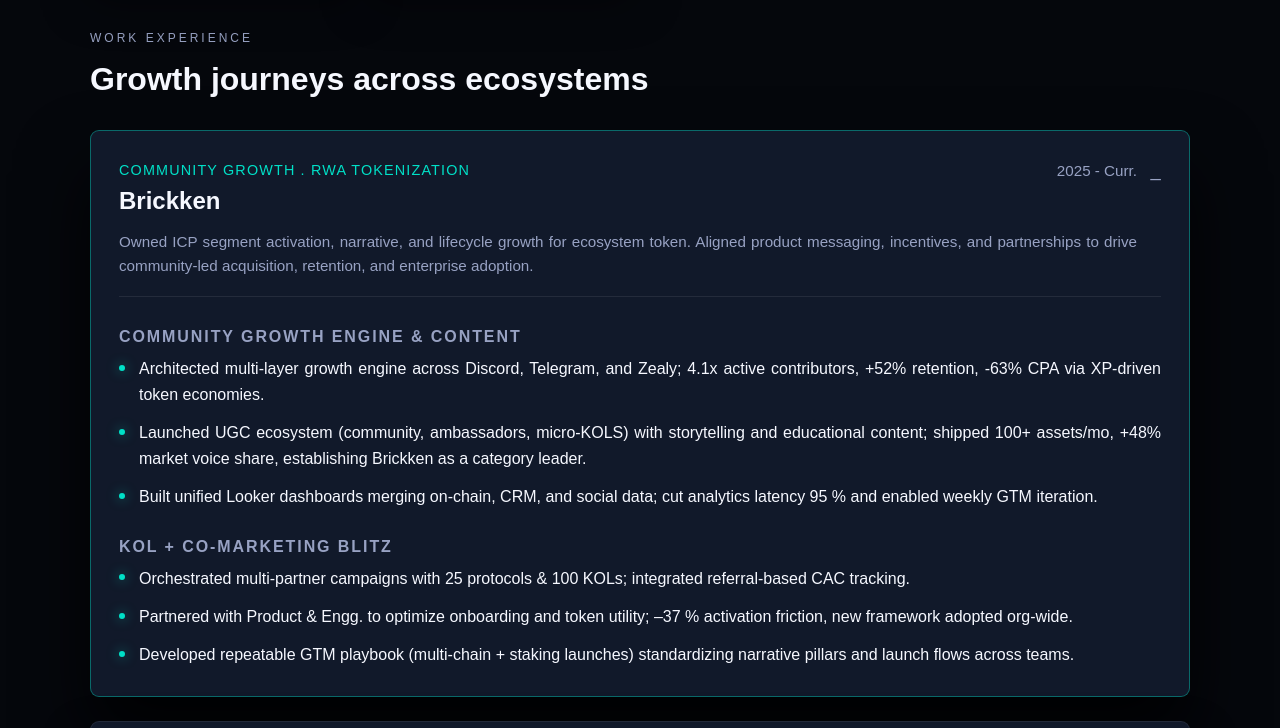
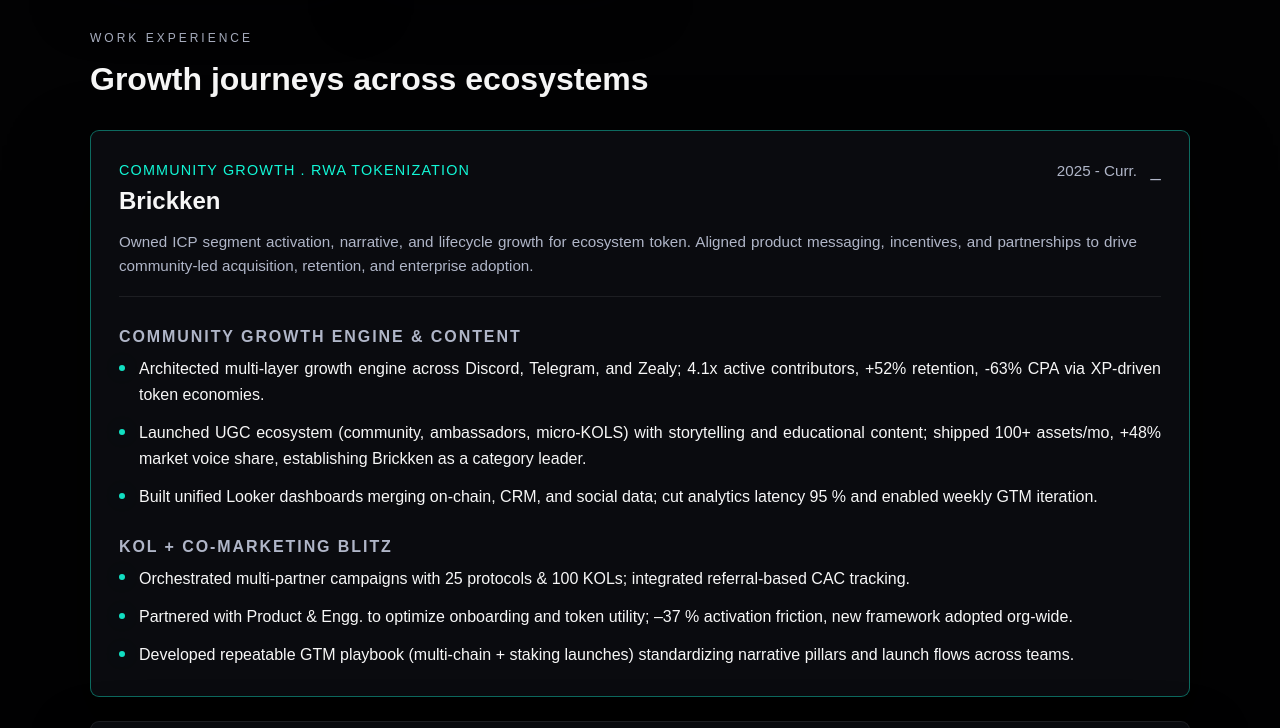
Before and after one commit to SneharupMukherjee/resume_sneharup_mukherjee, a plain HTML site: page index.html in a window 1280 px wide. Shown: the part 1040-1768 px from the top of the page. Drawn offline with Linux system fonts and the light colour scheme; a web font is replaced by a local one.

Commit message:
Refine colors and floating bar responsiveness

```diff
--- a/style.css
+++ b/style.css
@@ -1,14 +1,23 @@
 :root {
-  --bg:#05070c;
-  --bg-elevated:#0b111c;
-  --bg-card:#11192a;
-  --text:#f6f8ff;
-  --text-muted:#98a2c3;
-  --accent:#00e0c7;
-  --accent-soft:rgba(0,224,199,0.18);
-  --border:rgba(255,255,255,0.07);
+  --bg:#020203;
+  --bg-elevated:#050608;
+  --bg-card:#0a0b0f;
+  --text:#f7f7f7;
+  --text-muted:#b0b6c8;
+  --accent:#12f7d6;
+  --accent-soft:rgba(18,247,214,0.18);
+  --border:rgba(255,255,255,0.08);
+  --chip-bg:rgba(255,255,255,0.06);
+  --chip-border:rgba(255,255,255,0.12);
+  --shadow:0 25px 55px rgba(2,2,3,0.85);
+  --shadow-strong:0 40px 80px rgba(0,0,0,0.9);
+  --shadow-accent:0 0 24px rgba(18,247,214,0.22);
+  --float-bg:rgba(7,8,12,0.95);
+  --float-shadow:0 35px 70px rgba(0,0,0,0.85);
+  --list-dot:rgba(18,247,214,0.9);
+  --open-border:rgba(18,247,214,0.4);
+  --transparent:transparent;
   --radius:9px;
-  --shadow:0 25px 55px rgba(5,7,12,0.65);
   font-family:'TikTok Sans',sans-serif;
 }
 
@@ -91,7 +100,7 @@ main,
   padding:0.65rem 1rem;
   border-radius:999px;
   border:1px solid var(--border);
-  background-color:rgba(255,255,255,0.04);
+  background-color:var(--chip-bg);
   color:var(--text);
   text-decoration:none;
   font-size:0.95rem;
@@ -150,7 +159,7 @@ main,
   border:1px solid var(--border);
   border-radius:var(--radius);
   padding:1.6rem;
-  box-shadow:0 25px 45px rgba(0,0,0,0.55);
+  box-shadow:var(--shadow);
   position:relative;
   overflow:hidden;
   transition:transform 0.35s cubic-bezier(.21,1,.29,1),
@@ -170,8 +179,8 @@ main,
 .skill-groups article:hover,
 .card:hover {
   transform:translateY(-6px);
-  box-shadow:0 35px 60px rgba(0,0,0,0.7),0 0 25px rgba(255,255,255,0.06);
-  border-color:rgba(255,255,255,0.15);
+  box-shadow:var(--shadow-strong),var(--shadow-accent);
+  border-color:var(--chip-border);
 }
 
 .highlight-card p {
@@ -255,7 +264,7 @@ main,
 
 .experience-body {
   margin-top:1.1rem;
-  border-top:1px solid rgba(255,255,255,0.08);
+  border-top:1px solid var(--border);
   padding-top:1.2rem;
   display:flex;
   flex-direction:column;
@@ -263,8 +272,8 @@ main,
 }
 
 .experience-card[open] {
-  border-color:rgba(0,224,199,0.4);
-  box-shadow:0 40px 70px rgba(0,0,0,0.75);
+  border-color:var(--open-border);
+  box-shadow:var(--shadow-strong);
 }
 
 .experience-card ul {
@@ -288,8 +297,8 @@ main,
   width:6px;
   height:6px;
   border-radius:999px;
-  background:var(--accent);
-  box-shadow:0 0 12px rgba(0,224,199,0.6);
+  background:var(--list-dot);
+  box-shadow:var(--shadow-accent);
 }
 
 .experience-subsection {
@@ -336,7 +345,7 @@ main,
   padding:0.75rem 1.5rem;
   border-radius:999px;
   border:1px solid var(--accent);
-  background:transparent;
+  background:var(--transparent);
   color:var(--text);
   cursor:pointer;
   opacity:0;
@@ -352,10 +361,10 @@ main,
   position:fixed;
   bottom:1.5rem;
   left:50%;
-  transform:translateX(-50%);
+  transform:translate(-50%, 40px);
   min-width:280px;
   width:auto;
-  background:rgba(7,10,16,0.85);
+  background:var(--float-bg);
   border:1px solid var(--border);
   border-radius:999px;
   padding:0.5rem 1.1rem;
@@ -363,12 +372,11 @@ main,
   align-items:center;
   justify-content:space-between;
   gap:1rem;
-  box-shadow:0 35px 75px rgba(0,0,0,0.75),0 0 25px rgba(0,224,199,0.18);
+  box-shadow:var(--float-shadow),var(--shadow-accent);
   backdrop-filter:blur(22px);
   opacity:0;
   pointer-events:none;
   transition:opacity 0.4s ease,transform 0.4s ease;
-  transform:translate(-50%, 40px);
 }
 
 .float-bar.visible {
@@ -397,7 +405,7 @@ main,
   text-decoration:none;
   padding:0.4rem 0.75rem;
   border-radius:999px;
-  border:1px solid transparent;
+  border:1px solid var(--transparent);
   transition:color 0.2s,background 0.2s;
 }
 
```
